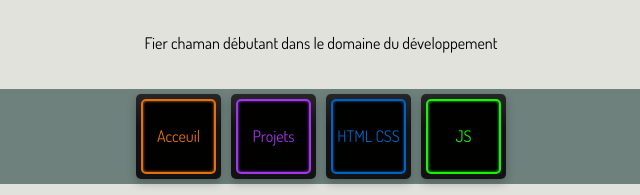
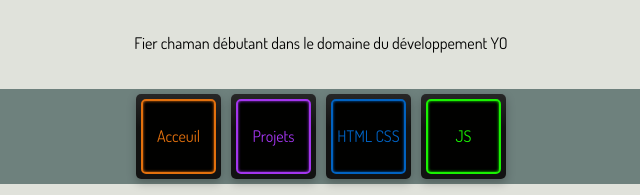
Before and after one commit to sebastienDOC/Dechand-Seb, a plain HTML site: page index.html in a window 1280 px wide. Shown: the part 268-463 px from the top of the page, 319-959 px from the left. Drawn offline with Linux system fonts and the light colour scheme.

Commit message:
Update index.html

```diff
--- a/index.html
+++ b/index.html
@@ -35,7 +35,7 @@
                 </span>
             </section>
             <section class="presentation">
-                    <p>Fier chaman débutant dans le domaine du développement</p>
+                    <p>Fier chaman débutant dans le domaine du développement YO</p>
             </section>
             <div class="flex">
                 <section class="menu">
```
